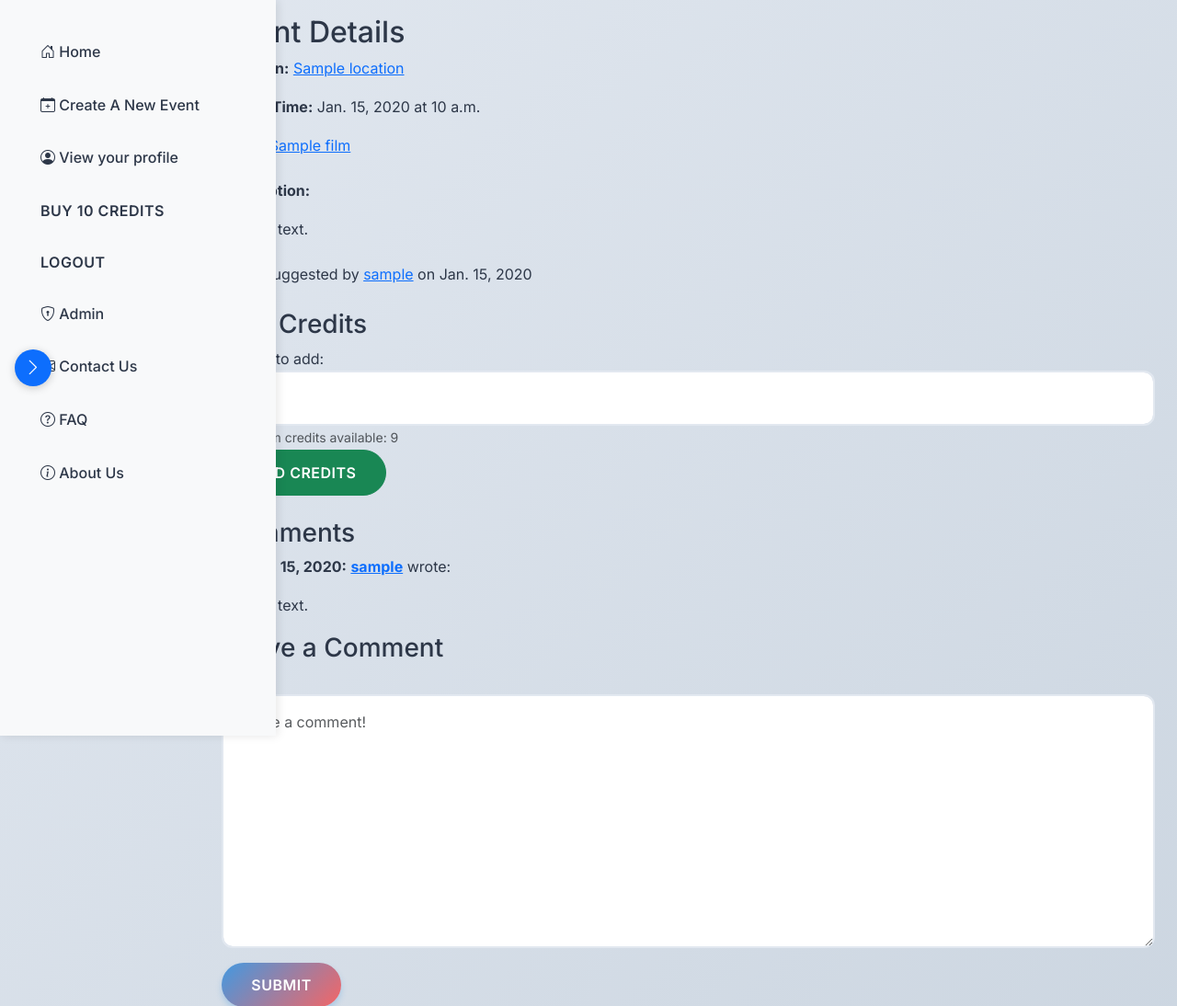
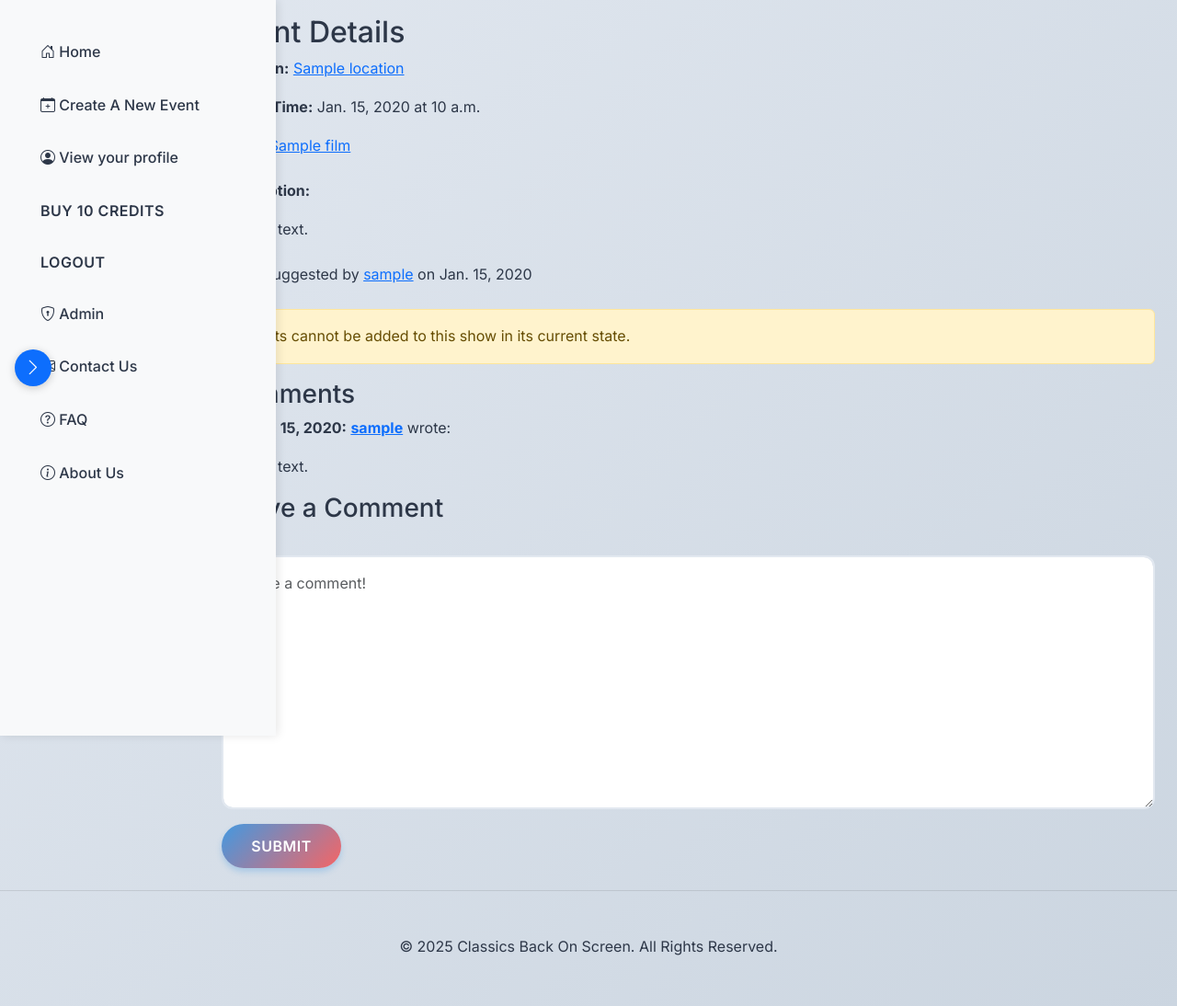
Before and after one commit to betterlucky/ClassicsOnScreen, a Django app: page /show/1/ in a window 1280 px wide. Shown: the top 1094 px of the page at 92% size. Run offline with Django 4.2, Linux system fonts and the light colour scheme; a user stored in the database is signed in; tables that the repository leaves empty hold one stand-in row (values such as "Sample post").

Commit message:
can sell tickets to confirmed shows

```diff
--- a/blog/models.py
+++ b/blog/models.py
@@ -199,6 +199,18 @@ class Show(models.Model):
     def is_sold_out(self):
         """Check if the show has reached maximum capacity."""
         return self.credits >= self.location.max_capacity
+
+    @property
+    def can_add_credits(self):
+        """Check if credits can be added to this show."""
+        return (
+            # Show must be inactive, tbc, or confirmed
+            self.status in ['inactive', 'tbc', 'confirmed'] and
+            # Show must not be sold out
+            not self.is_sold_out and
+            # Show must not have passed
+            self.eventtime > timezone.now()
+        )
 
     def can_transition_to(self, new_status):
         """Validate if the show can transition to the given status."""
--- a/blog/templates/detail.html
+++ b/blog/templates/detail.html
@@ -36,8 +36,8 @@
         <p>Event suggested by <a href="{% url 'profile' show.created_by %}">{{ show.created_by }}</a> on {{ show.created_on.date }}</p>
     </div>
 
-    <!-- Add Credits Section (Only for authenticated users and non-sold-out shows) -->
-    {% if user.is_authenticated and not show.is_sold_out %}
+    <!-- Add Credits Section -->
+    {% if user.is_authenticated and show.can_add_credits %}
         <div class="mb-4">
             <h3>Add Credits</h3>
             <form method="post" action="{% url 'add_credits_to_show' show.id %}">
@@ -61,9 +61,15 @@
                 {% endif %}
             </form>
         </div>
-    {% elif user.is_authenticated and show.is_sold_out %}
+    {% elif user.is_authenticated %}
         <div class="alert alert-warning">
-            This show is sold out and cannot accept any more credits.
+            {% if show.is_sold_out %}
+                This show is sold out and cannot accept any more credits.
+            {% elif show.eventtime <= now %}
+                This show has already taken place.
+            {% else %}
+                Credits cannot be added to this show in its current state.
+            {% endif %}
         </div>
     {% endif %}
 
--- a/blog/views.py
+++ b/blog/views.py
@@ -299,8 +299,8 @@ def add_credits_to_show(request, show_id):
     """Add credits to a show."""
     show = get_object_or_404(Show, id=show_id)
 
-    if show.status not in ['inactive', 'tbc']:
-        messages.error(request, "Credits can only be added to inactive or TBC shows.")
+    if not show.can_add_credits:
+        messages.error(request, "Credits cannot be added to this show.")
         return redirect('blog_detail', pk=show.id)
 
     if request.method == 'POST':
```
